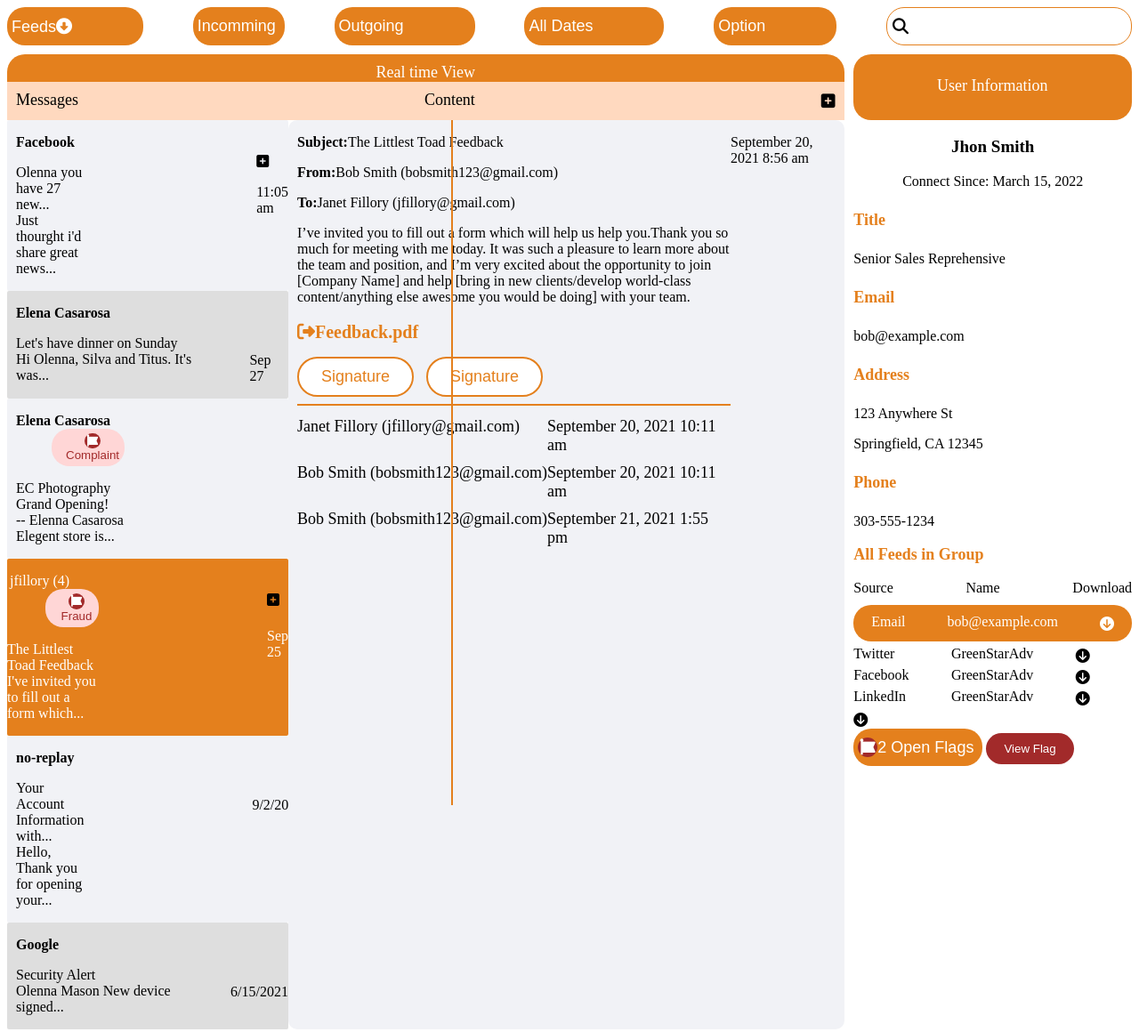
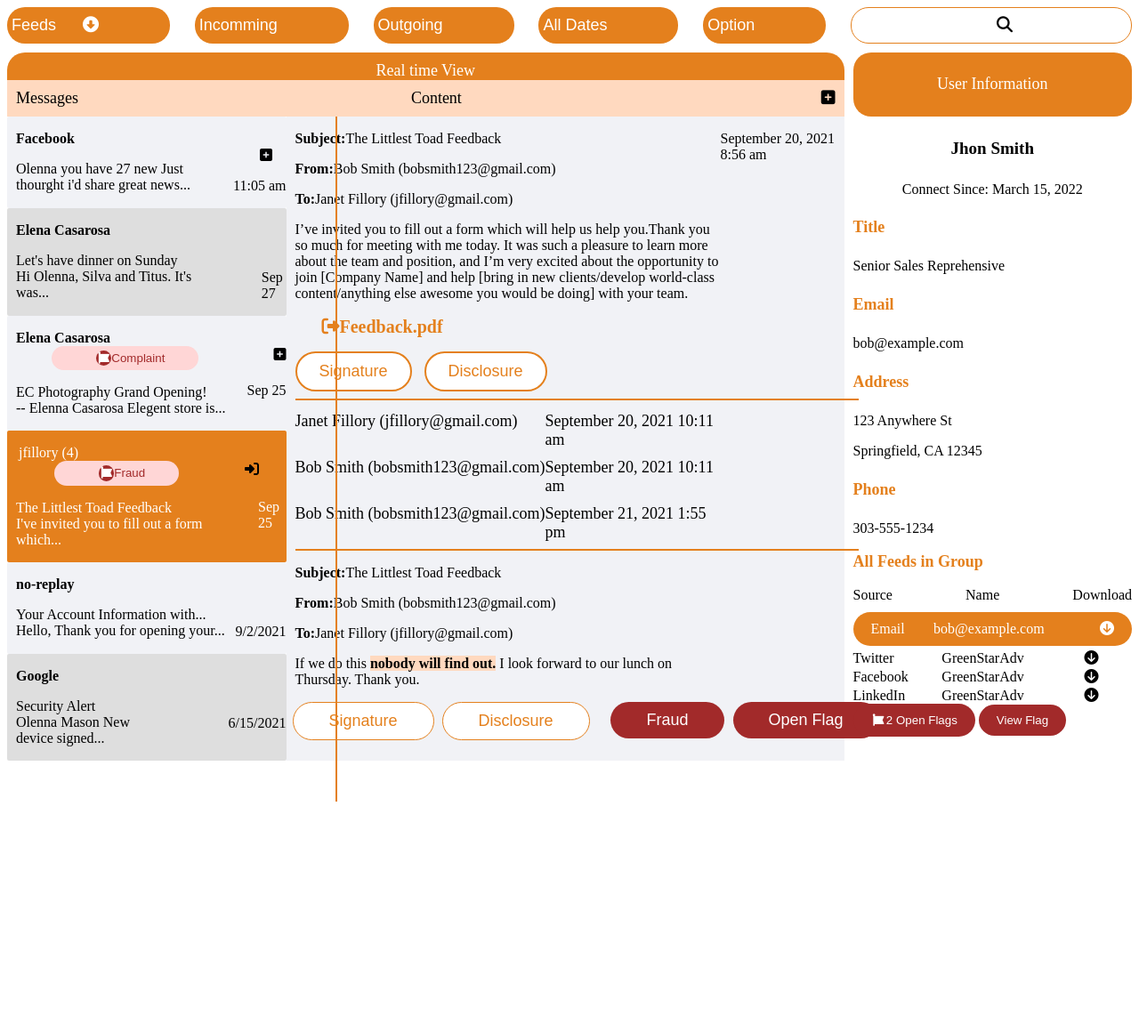
Before and after one commit to sheikshadi/sharp-archive-2, a plain HTML site: page index.html in a window 1280 px wide. Shown: the whole page at 89% size. After the commit the page ends 901 px from the top, so only its background shows below. Drawn offline with Linux system fonts and the light colour scheme.

Commit message:
Added my project

```diff
--- a/index.html
+++ b/index.html
@@ -22,16 +22,6 @@
             border-radius: 20px;
     }
 
-    #btn-info{
-        border: none;
-        background-color: #E4801D;
-        color: white;
-        font-size: 18px;
-        padding: 10px;
-        padding-left: 5px;
-        /* padding-right: 30px; */
-        border-radius: 20px;
-    }
    #btn-das{
         background-color: #E4801D;
         color: white;
@@ -44,10 +34,9 @@
    }
    #secarh{
     background-color: #fff;
-    /* color: white; */
     border: 1px solid #E4801D;
     font-size: 18px;
-    padding-right: 250px;
+    width: 25%;
     border-radius: 20px;
    }
 
@@ -66,7 +55,6 @@
    }
   .print-info{
     display: flex;
-    /* grid-template-columns: auto auto; */
     padding-top: 10px;
   }
   .home-info{
@@ -105,7 +93,6 @@
   .sub-inrow{
     width: 50%;
     background-color: #F1F2F6;
-    border-radius: 10px;
   }
   .menu-bardae{
     width: 25%;
@@ -120,6 +107,7 @@
     background-color: #E4801D;
     display: flex;
     border-radius: 2px;
+    padding-left: 10px;
   }
   .flex-infoo{
     display: flex;
@@ -133,7 +121,6 @@
  }
  .scroll{
     padding-top: 35px;
-    padding-left: 189px;
 }
 .scrol{
     padding-top: 53px;
@@ -143,11 +130,10 @@
     font-size: 16px;
     padding-left: 10px;
 }
-.fa-solid{
-    padding-top: 3px;
-}
+
 #btn-watch{
-    padding-left: 16px;
+    padding-left: 50px;
+    padding-right: 38px;
     margin-left: 40px;
     border: none;
     background-color: #FFD6D6;
@@ -163,7 +149,7 @@
     color: #fff;
 }
 #for-scr{
-    padding-left: 20px;
+    padding-left: 68px;
 }
 #flex-itr{
     color: #fff;
@@ -174,7 +160,8 @@
 }
 #change{
     color: #fff;
-    padding-top: 6px;
+    padding-top: 8px;
+    padding-left: 45px;
 }
 #date{
     padding-top: 18px;
@@ -193,7 +180,7 @@
     padding-top: 3px;
 }
 #date-vivo{
-   width: 100%;
+   width: 110%;
 }
 #feed-back{
     font-size: 20px;
@@ -210,6 +197,7 @@
 }
 .wrha-horiz{
     border: 1px solid #E4801D;
+    width: 132%;
 }
 .meta-adobe{
     display: grid;
@@ -262,13 +250,44 @@
 }
 #varticle-line{
     border: 1px solid #E4801D;
-    left: 507px;
+    left: 377px;
     display: block;
     height: 768px;
     position: absolute;
-    margin-top: 127px;
+    margin-top: 123px
+}
+.fa-solid{
+    padding-left: 30px;
+}
+#gavifl-inro{
+    background-color: #ffd9bf;
+    font-weight: bold;
+}
+.gav-layout{
+    display: flex;
+    justify-content: space-between;
+    margin-left: -3px;
+    margin-right: -184px;
 }
 
+#btn-layout{
+    border: 1px solid #E4801D;
+    background-color: #fff;
+    color: #E4801D;
+    font-size: 18px;
+    border-radius: 34px;
+    padding: 10px 40px 10px 40px;
+    margin-right: 5px;
+}
+#element-btn{
+    border: none;
+    background-color: #A22A2A;
+    padding: 10px 40px 10px 40px;
+    border-radius: 34px;
+    font-size: 18px;
+    margin-right: 6px;
+    color: #fff;
+}
     </style>
 </head>
 <body>
@@ -278,7 +297,7 @@
             <section>
                 <div class="logo-info">
                      <button id="info">Feeds<i class="fa-solid fa-circle-down"></i></button>
-                     <button id="btn-info">Incomming</button>
+                     <button id="info">Incomming</button>
                      <button id="btn-das">Outgoing</button>
                      <button id="info">All Dates</button>
                      <button id="info">Option</button>
@@ -302,8 +321,8 @@
                     <div>
                         <p id="flex-itrm">Facebook</p>
                          <p id="font-info">
-                       Olenna you have 27 new...<br>
-                        Just thourght i'd share great news...</p>
+                       Olenna you have 27 new
+                        Just <br> thourght i'd share great news...</p>
                         </div>
                         <div class="scroll">
                             <span><i class="fa-solid fa-square-plus"></i></span>
@@ -345,7 +364,7 @@
                             I've invited you to fill out a form which...</p>
                         </div>
                         <div class="scroll">
-                            <span><i class="fa-solid fa-square-plus"></i></span>
+                            <span><i class="fa-solid fa-right-to-bracket"></i></span>
                             <p id="change">Sep 25</p>
                         </div>
                    </div>
@@ -385,7 +404,7 @@
                             <p>I’ve invited you to fill out a form which will help us help you.Thank you so much for meeting with me today. It was such a pleasure to learn more about the team and position, and I’m very excited about the opportunity to join [Company Name] and help [bring in new clients/develop world-class content/anything else awesome you would be doing] with your team.</p>
                             <h2 id="feed-back"><i class="fa-solid fa-right-from-bracket"></i>Feedback.pdf</h2>
                             <button id="btn-feed-back">Signature</button>
-                            <button id="btn-feed-back">Signature</button>
+                            <button id="btn-feed-back">Disclosure</button>
 
                             <hr class="wrha-horiz">
 
@@ -400,6 +419,23 @@
                                 <div>September 21, 2021 1:55 pm</div>
 
                             </div>
+                            <hr class="wrha-horiz">
+
+                            <p><span id="form-bol">Subject:</span>The Littlest Toad Feedback</p>
+                            <p><span id="form-bol">From:</span>Bob Smith (bobsmith123@gmail.com)</p>
+                            <p><span id="form-bol">To:</span>Janet Fillory (jfillory@gmail.com)</p>
+                            <p>If we do this <span id="gavifl-inro">nobody will find out.</span> I look forward to our lunch on Thursday. Thank you.</p>
+
+                            <div class="gav-layout">
+                               <div>
+                                <button id="btn-layout">Signature</button>
+                                <button id="btn-layout">Disclosure</button>
+                               </div>
+                                <div>
+                                    <button id="element-btn">Fraud</button>
+                                <button id="element-btn">Open Flag</button>
+                                </div>
+                            </div>
                         </div>
                         <p id="date-vivo">September 20, 2021 8:56 am</p>
                 </div>
@@ -408,9 +444,9 @@
 
                <div class="menu-bardae">
                 <div>
-                    <p id="scan-lock">Jhon Smith</p>
-                </div>
-            <div>
+                    <h4 id="scan-lock">Jhon Smith</h4>
+                <!-- </div>
+            <div> -->
                 <p id="lock-scaner">Connect Since: March 15, 2022</p>
             </div>
             <div class="clnatril">
@@ -439,7 +475,6 @@
             </div>
             <div class="document">
 
-
                 <div>Twitter</div>
                 <div>GreenStarAdv</div>
                 <div><i class="fa-solid fa-circle-arrow-down"></i></div>
@@ -449,11 +484,9 @@
                 <div>LinkedIn</div>
                 <div>GreenStarAdv</div>
                 <div><i class="fa-solid fa-circle-arrow-down"></i></div>
-
-                <div><i class="fa-solid fa-circle-arrow-down"></i></div>
             </div>
             <div>
-                <button id="btn-info"><i class="fa-brands fa-font-awesome"></i>2 Open Flags</button>
+                <button id="btn-infoo"><i class="fa-brands fa-font-awesome"></i>2 Open Flags</button>
                 <button id="btn-infoo">View Flag</button>
             </div>
                </div>
```
